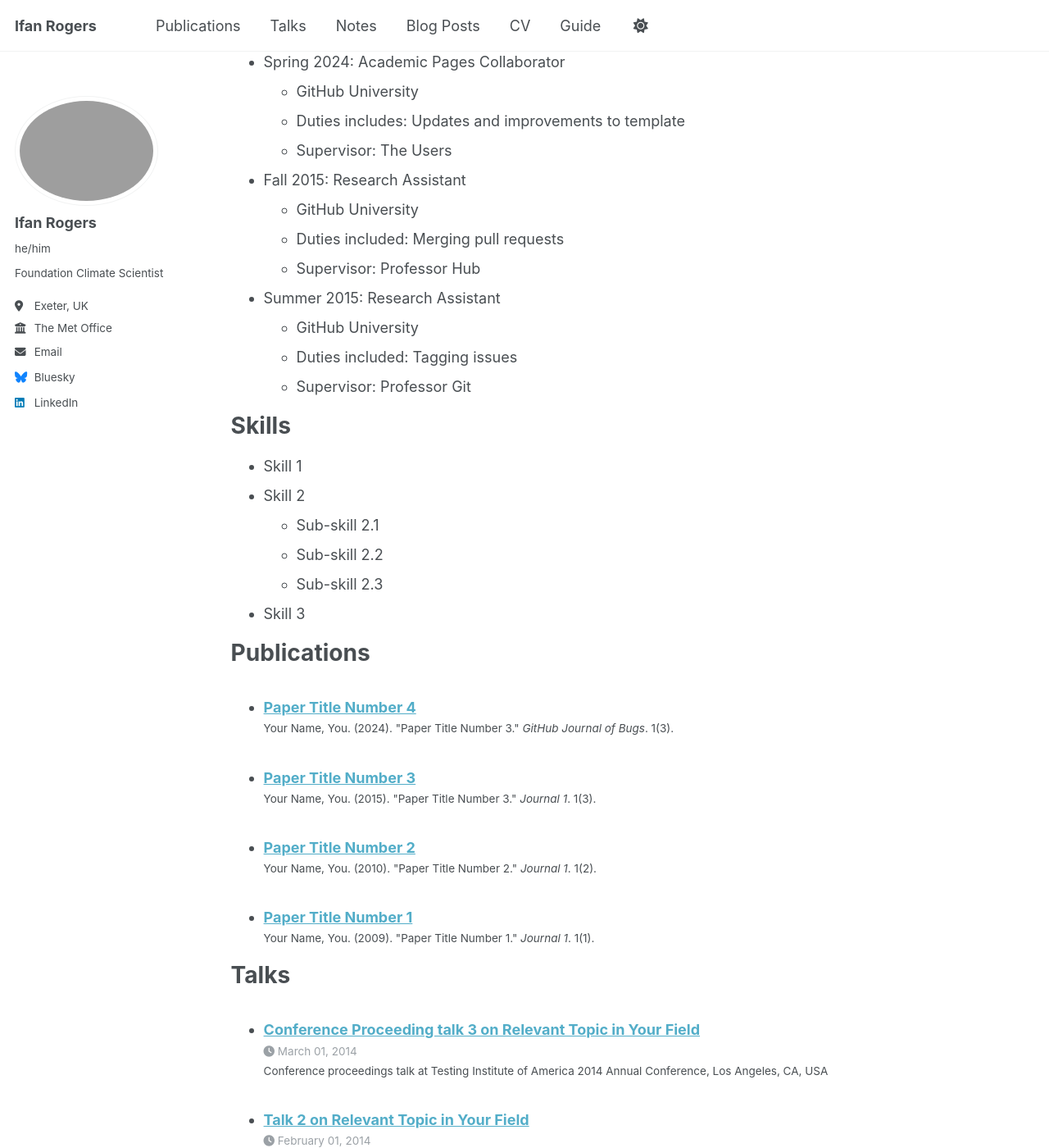
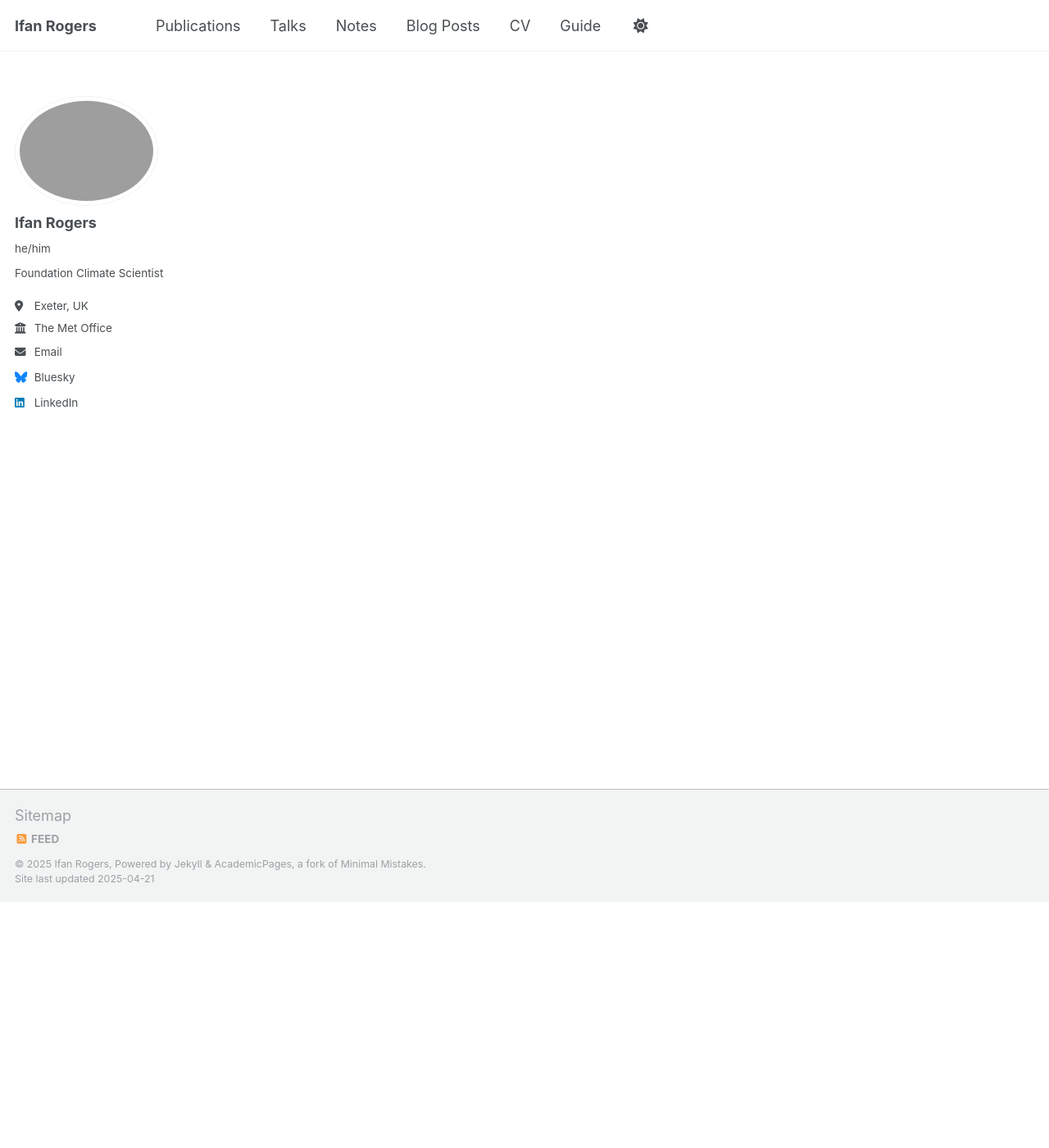
Before and after one commit to Ifan-Rogers/ifan-rogers.github.io, a Jekyll site: the page built from _pages/cv.md, in a window 1280 px wide and 1400 px high, scrolled down 300 px. Shown: the whole window at 82% size. Built offline with Jekyll 4.4.1, drawn with Linux system fonts in a browser that asks for light colours; some of the changed text lies outside the part shown.

Commit message:
Update cv.md

```diff
--- a/_pages/cv.md
+++ b/_pages/cv.md
@@ -11,54 +11,4 @@ redirect_from:
 
 Education
 ======
-* Ph.D in Version Control Theory, GitHub University, 2018 (expected)
-* M.S. in Jekyll, GitHub University, 2014
-* B.S. in GitHub, GitHub University, 2012
-
-Work experience
-======
-* Spring 2024: Academic Pages Collaborator
-  * GitHub University
-  * Duties includes: Updates and improvements to template
-  * Supervisor: The Users
-
-* Fall 2015: Research Assistant
-  * GitHub University
-  * Duties included: Merging pull requests
-  * Supervisor: Professor Hub
-
-* Summer 2015: Research Assistant
-  * GitHub University
-  * Duties included: Tagging issues
-  * Supervisor: Professor Git
-
-Skills
-======
-* Skill 1
-* Skill 2
-  * Sub-skill 2.1
-  * Sub-skill 2.2
-  * Sub-skill 2.3
-* Skill 3
-
-Publications
-======
-  <ul>{% for post in site.publications reversed %}
-    {% include archive-single-cv.html %}
-  {% endfor %}</ul>
-
-Talks
-======
-  <ul>{% for post in site.talks reversed %}
-    {% include archive-single-talk-cv.html  %}
-  {% endfor %}</ul>
-
-Teaching
-======
-  <ul>{% for post in site.teaching reversed %}
-    {% include archive-single-cv.html %}
-  {% endfor %}</ul>
-
-Service and leadership
-======
-* Currently signed in to 43 different slack teams
+to be completed
```
